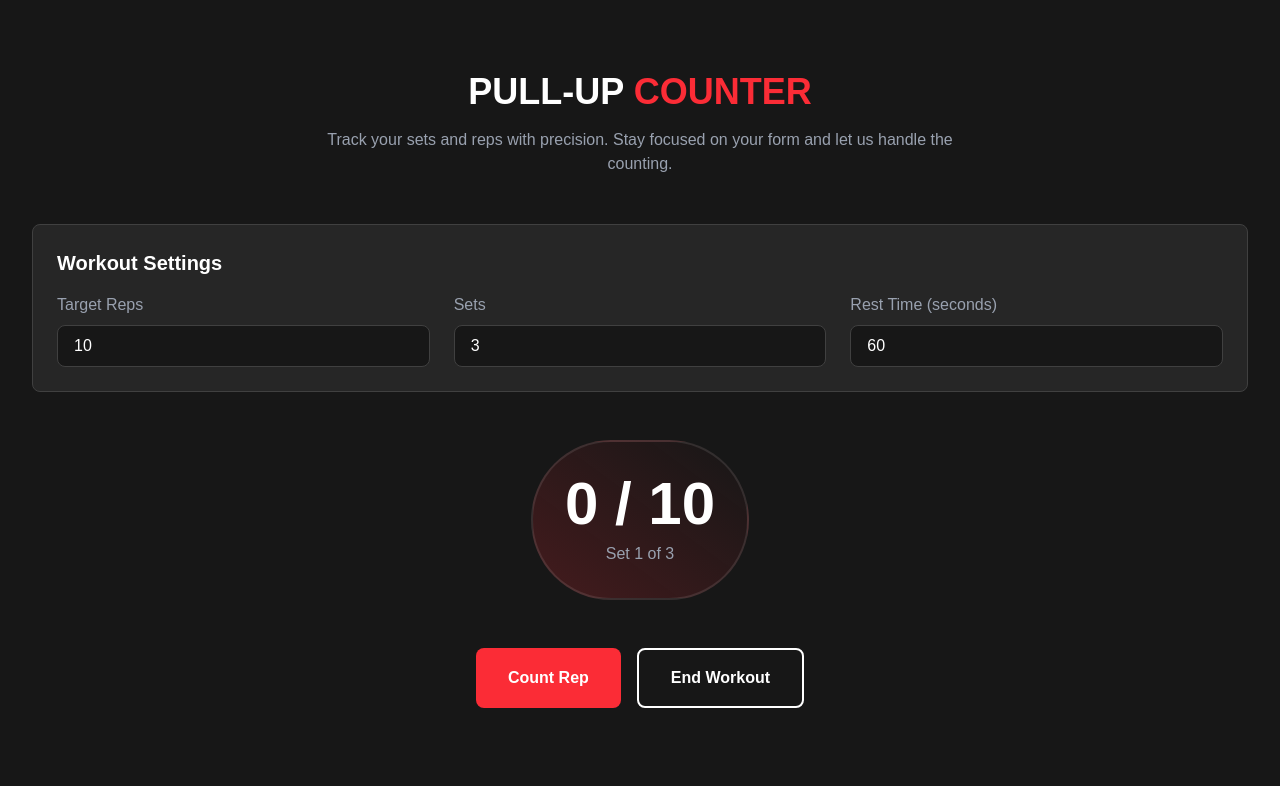
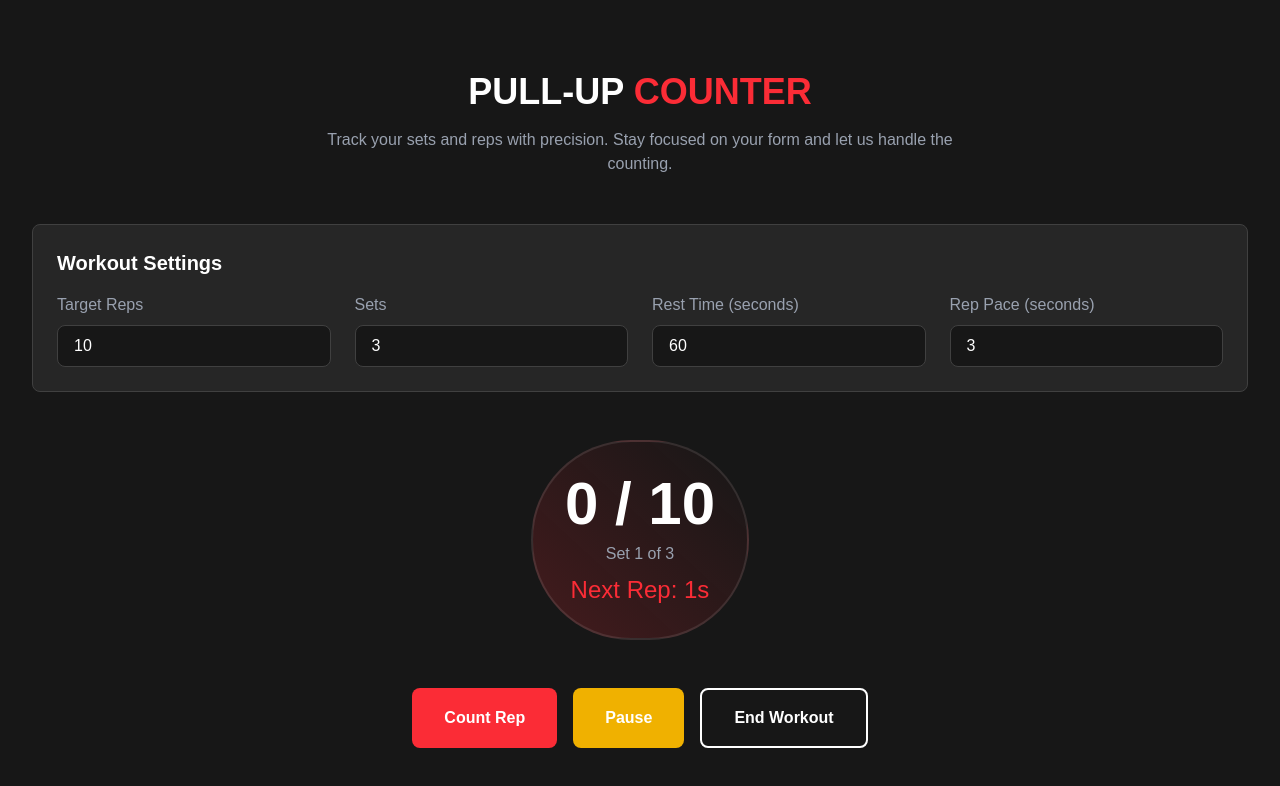
Before and after one commit to JDelott/pullup, a Next.js app: page / in a window 1280 px wide. Both pictures are taken after a click on the button "Start Workout". Shown: the part 1772-2558 px from the top of the page. Built offline with nearby package versions, Linux system fonts and the light colour scheme.

Commit message:
added timer countdown to pullupcounter

```diff
--- a/src/components/PullUpCounter.tsx
+++ b/src/components/PullUpCounter.tsx
@@ -6,6 +6,7 @@ interface WorkoutSettings {
   targetReps: number;
   sets: number;
   restTime: number; // in seconds
+  repPace: number; // in seconds
 }
 
 const PullUpCounter: React.FC = () => {
@@ -13,6 +14,7 @@ const PullUpCounter: React.FC = () => {
     targetReps: 10,
     sets: 3,
     restTime: 60,
+    repPace: 3, // 3 seconds per rep pace
   });
 
   const [currentSet, setCurrentSet] = useState(1);
@@ -20,31 +22,45 @@ const PullUpCounter: React.FC = () => {
   const [isResting, setIsResting] = useState(false);
   const [timer, setTimer] = useState(0);
   const [isWorkoutActive, setIsWorkoutActive] = useState(false);
+  const [repCountdown, setRepCountdown] = useState(0);
+  const [isPaused, setIsPaused] = useState(false);
 
-  // Timer logic for rest periods
+  // Timer logic for rest periods and rep countdown
   useEffect(() => {
     let interval: NodeJS.Timeout;
 
-    if (isResting && timer > 0) {
-      interval = setInterval(() => {
-        setTimer((prev) => prev - 1);
-      }, 1000);
-    } else if (timer === 0 && isResting) {
-      setIsResting(false);
+    if (isWorkoutActive && !isPaused) {
+      if (isResting && timer > 0) {
+        // Rest period countdown
+        interval = setInterval(() => {
+          setTimer((prev) => prev - 1);
+        }, 1000);
+      } else if (!isResting && repCountdown > 0) {
+        // Rep pace countdown
+        interval = setInterval(() => {
+          setRepCountdown((prev) => prev - 1);
+        }, 1000);
+      } else if (repCountdown === 0 && !isResting) {
+        // Reset rep countdown
+        setRepCountdown(settings.repPace);
+      }
     }
 
     return () => clearInterval(interval);
-  }, [isResting, timer]);
+  }, [isResting, timer, isWorkoutActive, isPaused, repCountdown, settings.repPace]);
 
   const startWorkout = () => {
     setIsWorkoutActive(true);
     setCurrentSet(1);
     setCurrentReps(0);
+    setRepCountdown(settings.repPace);
+    setIsPaused(false);
   };
 
   const incrementReps = () => {
-    if (currentReps < settings.targetReps) {
+    if (currentReps < settings.targetReps && !isResting) {
       setCurrentReps(prev => prev + 1);
+      setRepCountdown(settings.repPace);
 
       // If set is complete
       if (currentReps + 1 === settings.targetReps) {
@@ -59,6 +75,10 @@ const PullUpCounter: React.FC = () => {
         }
       }
     }
+  };
+
+  const togglePause = () => {
+    setIsPaused(!isPaused);
   };
 
   return (
@@ -78,7 +98,7 @@ const PullUpCounter: React.FC = () => {
         {/* Settings Panel */}
         <div className="mb-12 p-6 rounded-lg bg-neutral-800 border border-neutral-700">
           <h3 className="text-xl font-bold text-white mb-4">Workout Settings</h3>
-          <div className="grid grid-cols-1 md:grid-cols-3 gap-6">
+          <div className="grid grid-cols-1 md:grid-cols-4 gap-6">
             <div>
               <label className="block text-gray-400 mb-2">Target Reps</label>
               <input
@@ -109,6 +129,16 @@ const PullUpCounter: React.FC = () => {
                 min="0"
               />
             </div>
+            <div>
+              <label className="block text-gray-400 mb-2">Rep Pace (seconds)</label>
+              <input
+                type="number"
+                value={settings.repPace}
+                onChange={(e) => setSettings({ ...settings, repPace: parseInt(e.target.value) })}
+                className="w-full bg-neutral-900 text-white rounded-lg px-4 py-2 border border-neutral-700"
+                min="1"
+              />
+            </div>
           </div>
         </div>
 
@@ -121,6 +151,11 @@ const PullUpCounter: React.FC = () => {
             <div className="text-gray-400">
               Set {currentSet} of {settings.sets}
             </div>
+            {isWorkoutActive && !isResting && (
+              <div className="text-2xl text-red-500 mt-2">
+                Next Rep: {repCountdown}s
+              </div>
+            )}
           </div>
         </div>
 
@@ -153,6 +188,12 @@ const PullUpCounter: React.FC = () => {
                 Count Rep
               </button>
               <button
+                onClick={togglePause}
+                className="px-8 py-4 bg-yellow-500 text-white font-bold rounded-lg hover:bg-yellow-600 transition-colors"
+              >
+                {isPaused ? 'Resume' : 'Pause'}
+              </button>
+              <button
                 onClick={() => setIsWorkoutActive(false)}
                 className="px-8 py-4 border-2 border-white text-white font-bold rounded-lg
                   hover:bg-white hover:text-black transition-all"
```
